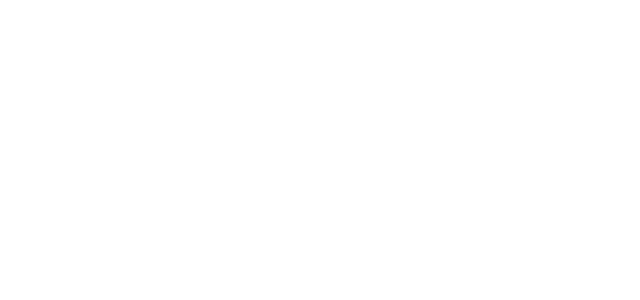
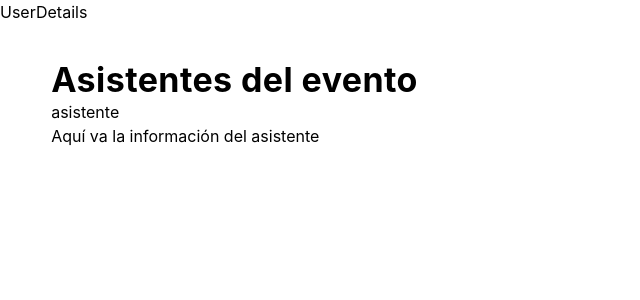
Before and after one commit to amsiceza/TBridge-Feending-Project, a React (Vite) app: page /asistentes in a window 1280 px wide. Before the commit this address had no page. Shown: the top 300 px of the page, without its empty margins (0-640 px from the left). Built offline with nearby package versions, Linux system fonts and the light colour scheme; a web font is replaced by a local one.

Commit message:
UserDetails poco a poco

```diff
--- a/package.json
+++ b/package.json
@@ -27,6 +27,6 @@
     "eslint-plugin-react": "^7.32.2",
     "eslint-plugin-react-hooks": "^4.6.0",
     "eslint-plugin-react-refresh": "^0.3.4",
-    "vite": "^4.3.2"
+    "vite": "^4.3.8"
   }
 }
--- a/src/App.jsx
+++ b/src/App.jsx
@@ -10,6 +10,7 @@
 import Login from './components/Login/Login';
 import ProgramacionEvento from "./pages/ProgramacionEvento/ProgramacionEvento";
 import EventForm from "./pages/EventForm/EventForm";
+import UserDetails from "./pages/UserDetails/UserDetails";
 
 function App() {
   const token = localStorage.getItem('token'); // Obtener el token del local storage
@@ -36,7 +37,7 @@
               <Route path="/register" element={<Register />} />
               <Route path="/login" element={<Login />} />
               <Route path="/evento" element={<EventForm />} />
-
+              <Route path="/asistentes" element={<UserDetails />} />
             </Routes>
           </div>
         </div>
--- /dev/null
+++ b/src/pages/UserDetails/UserDetails.jsx
@@ -0,0 +1,34 @@
+import React from 'react'
+import "../UserDetails/UserDetails.scss"
+
+const UserDetails = () => {
+  return (
+    <>
+      <div>UserDetails</div>
+      <div className="asistentes-main-container">
+        <div className="asistentes-mvl">
+        {/* <img className="foto-bio" src={foto-bio} alt="" /> */}
+        </div>
+
+        <div className="asistentes-content">
+          <h2>Asistentes del evento</h2>
+          <div>
+            <div className="sendimg-container">
+              { /* Label blanco que contiene la imagen del asistente */ }
+              <div className="first-label-asistentes">
+                <div>
+                  <p className="basistente">asistente</p>
+                  <p className="asistente-text">
+                    Aquí va la información del asistente
+                  </p>
+                </div>
+              </div>
+            </div>
+          </div>
+        </div>
+      </div>
+    </>
+  )
+}
+
+export default UserDetails
--- /dev/null
+++ b/src/pages/UserDetails/UserDetails.scss
@@ -0,0 +1,9 @@
+.asistentes-main-container {
+    display: flex;
+    width: 90%;
+    height: 100%;
+    border-radius: 10px;
+    margin-left: 5%;
+    margin-right: 5%;
+    margin-top: 35px;
+  }
```
Also changed, not shown: 1 other file (tests, documents, lock files or other folders).
